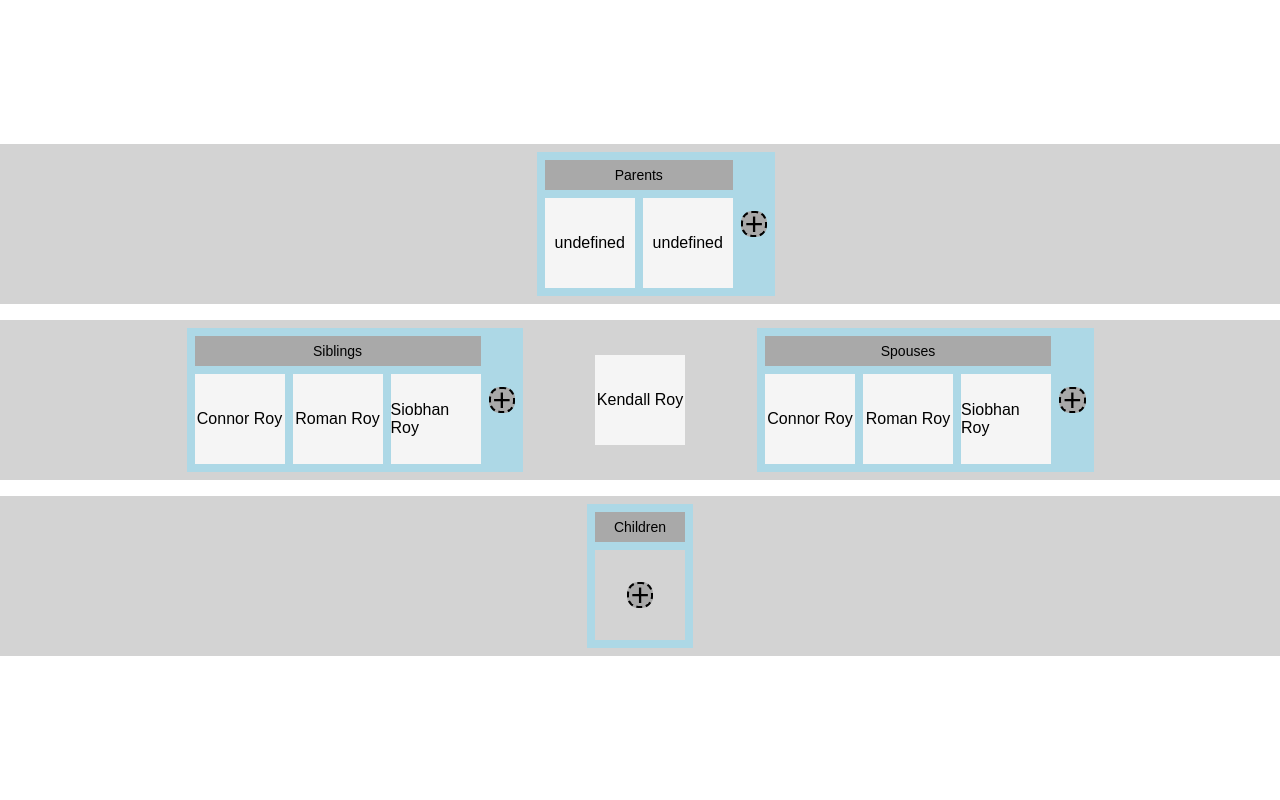
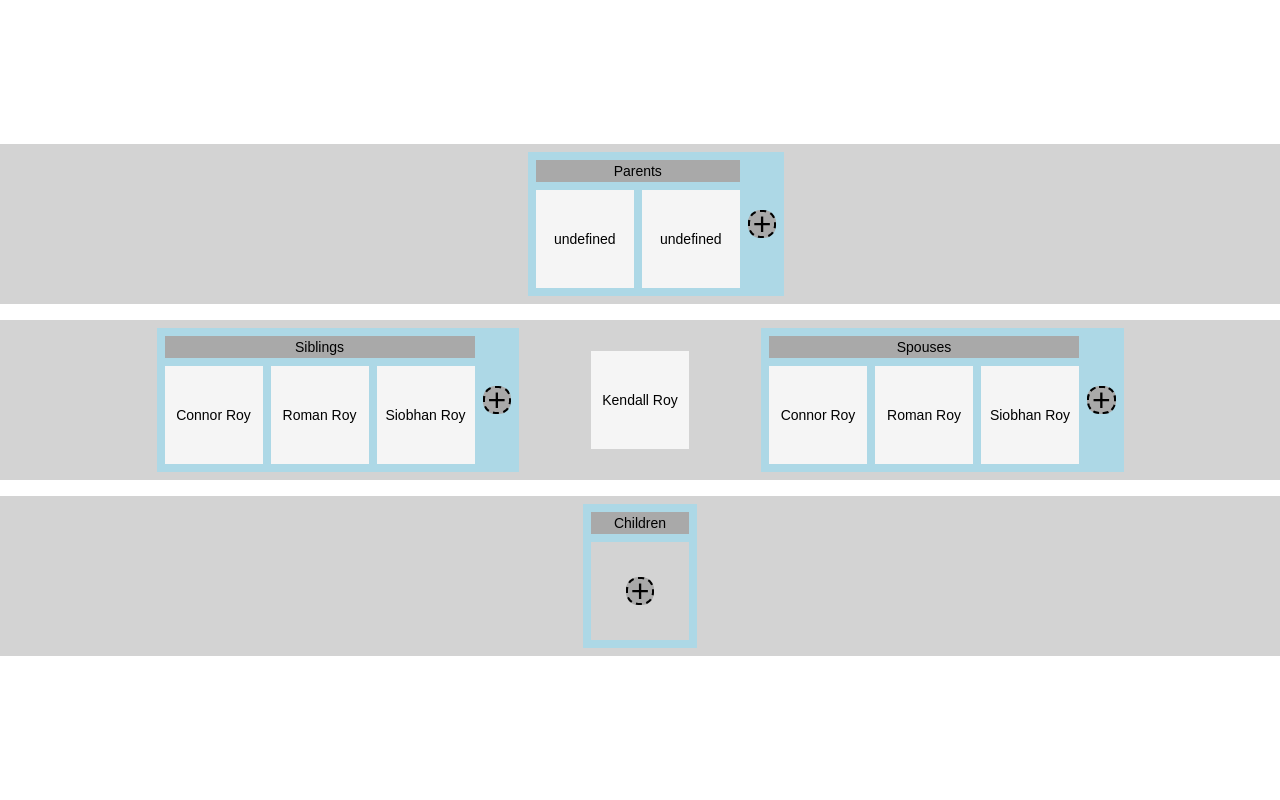
Before and after one commit to deanstein/family-tree, a Svelte app: page / in a window 1280 px wide. Shown: the top 800 px of the page. Built offline with nearby package versions, Linux system fonts and the light colour scheme.

Commit message:
Styling improvements

```diff
--- a/src/stores/stylingConstants.js
+++ b/src/stores/stylingConstants.js
@@ -3,6 +3,10 @@ const sizes = {
     nPadding: 1,
     get padding() {
         return this.nPadding.toString() + 'vh';
+    },
+    nPaddingNarrow: 0.5,
+    get paddingNarrow() {
+        return this.nPaddingNarrow.toString() + 'vh';
     },
 
     nShowGenerationsUp: 2,
@@ -21,7 +25,7 @@ const sizes = {
         return this.nPersonNodeGroupHeight + 'vh';
     },
     get nPersonNodeGroupTitleHeight() {
-        return this.nPersonNodeGroupFontSize + (2 * this.nPadding);
+        return this.nPersonNodeGroupFontSize + (2 * this.nPaddingNarrow);
     } ,
     get personNodeGroupTitleHeight() {
         return (this.nPersonNodeGroupTitleHeight).toString() + 'vh';
--- a/src/ui/PersonNode.svelte
+++ b/src/ui/PersonNode.svelte
@@ -13,14 +13,14 @@
 	};
 
 	const personNodeDynamicClass = css`
-		font-size ${stylingConstants.sizes.personNodeGroupFontSize};
 		width: ${stylingConstants.sizes.personNodeSize};
 		height: ${stylingConstants.sizes.personNodeSize};
 	`
 
 	const personNodeNameDynamicClass = css`
-		font-size: ${stylingConstants.sizes.personNodeFontSize}
-		padding: ${stylingConstants.sizes.padding}`
+		font-size: ${stylingConstants.sizes.personNodeFontSize};
+		padding: ${stylingConstants.sizes.padding};
+	`
 </script>
 
 <div
```
